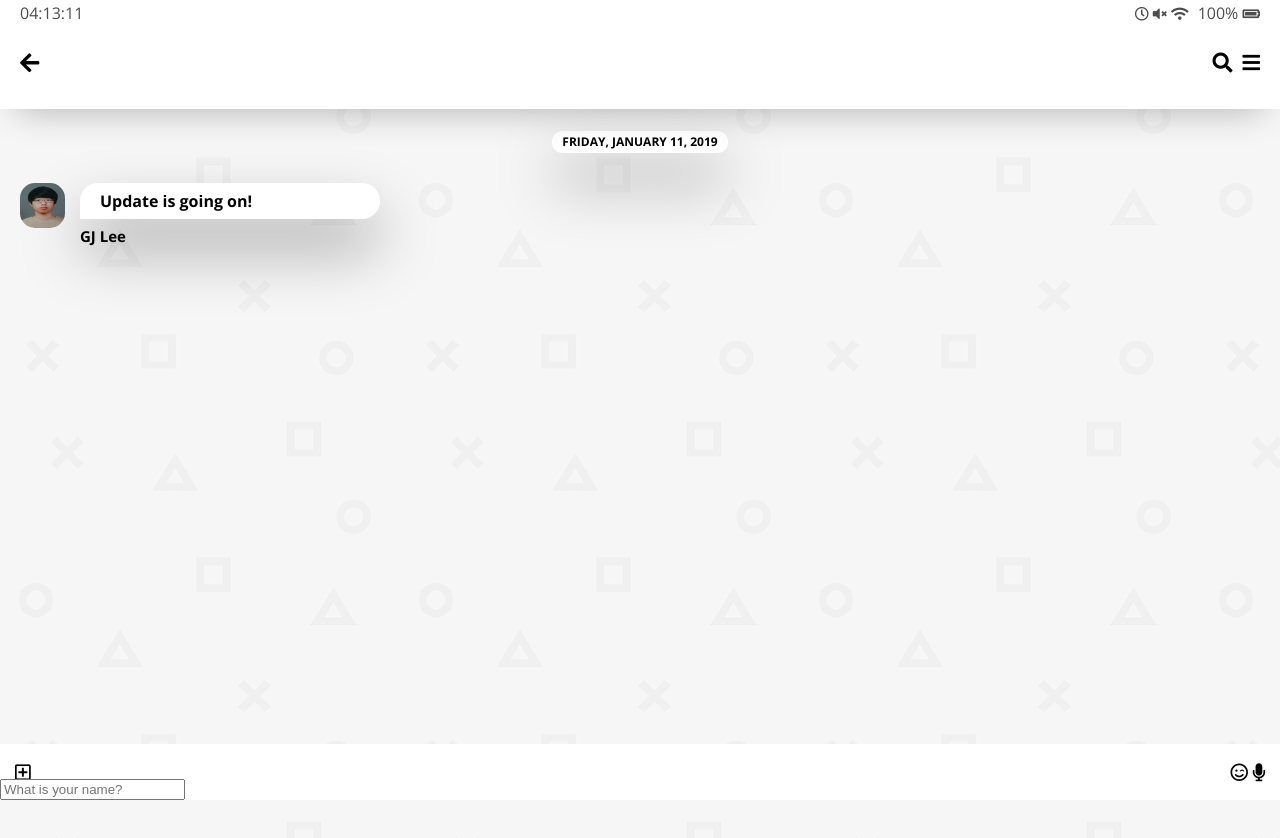
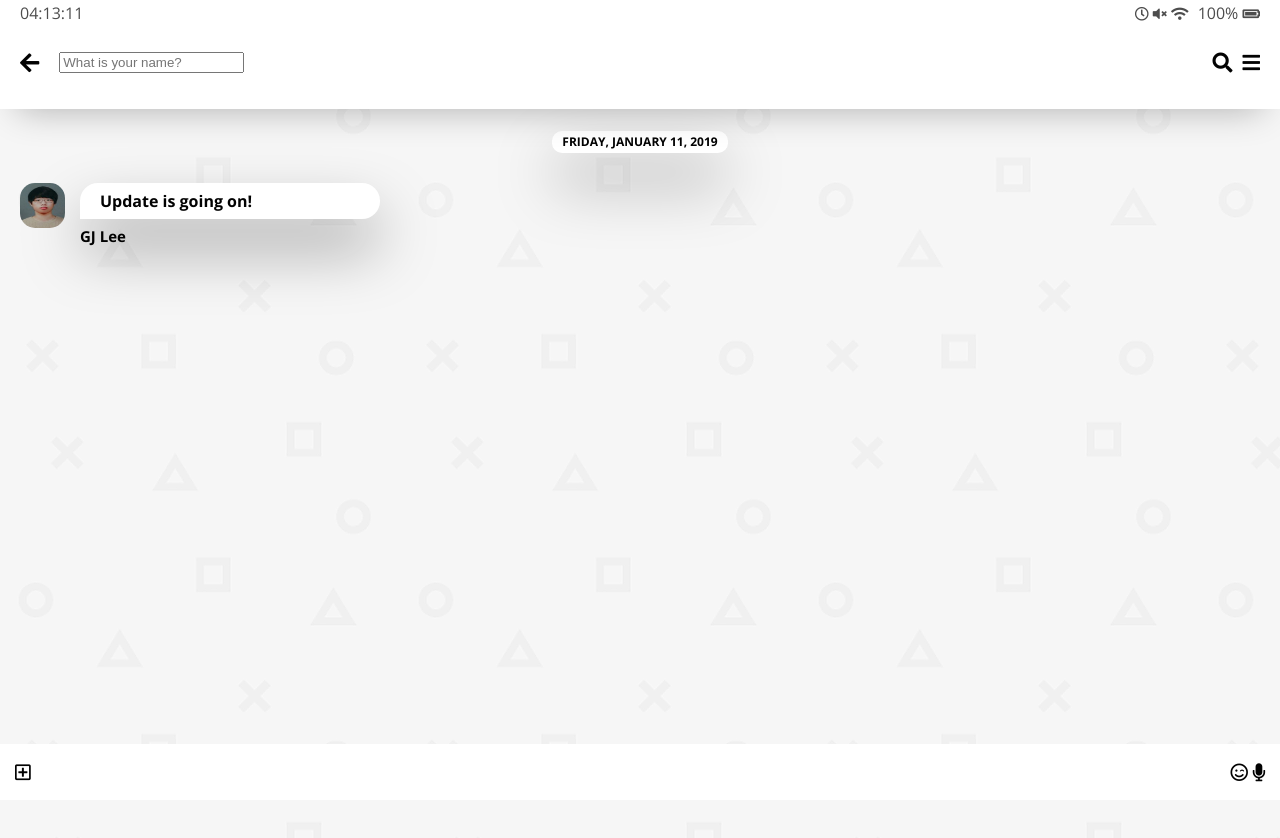
Before and after one commit to GJ-Lee64/MCPL, a plain HTML site: page chat.html in a window 1280 px wide. Shown: the top 838 px of the page. Drawn offline with nearby package versions, Linux system fonts and the light colour scheme.

Commit message:
form 수정

```diff
--- a/css/chat.css
+++ b/css/chat.css
@@ -22,7 +22,7 @@
     background-image: url("../chatBg.png");
     min-height: 200vh;
 }
-.chat__write-container, form{
+.chat__write-container, .js-toDoForm{
     position: fixed;
     bottom: 0px;
     margin: 0 auto;
```
